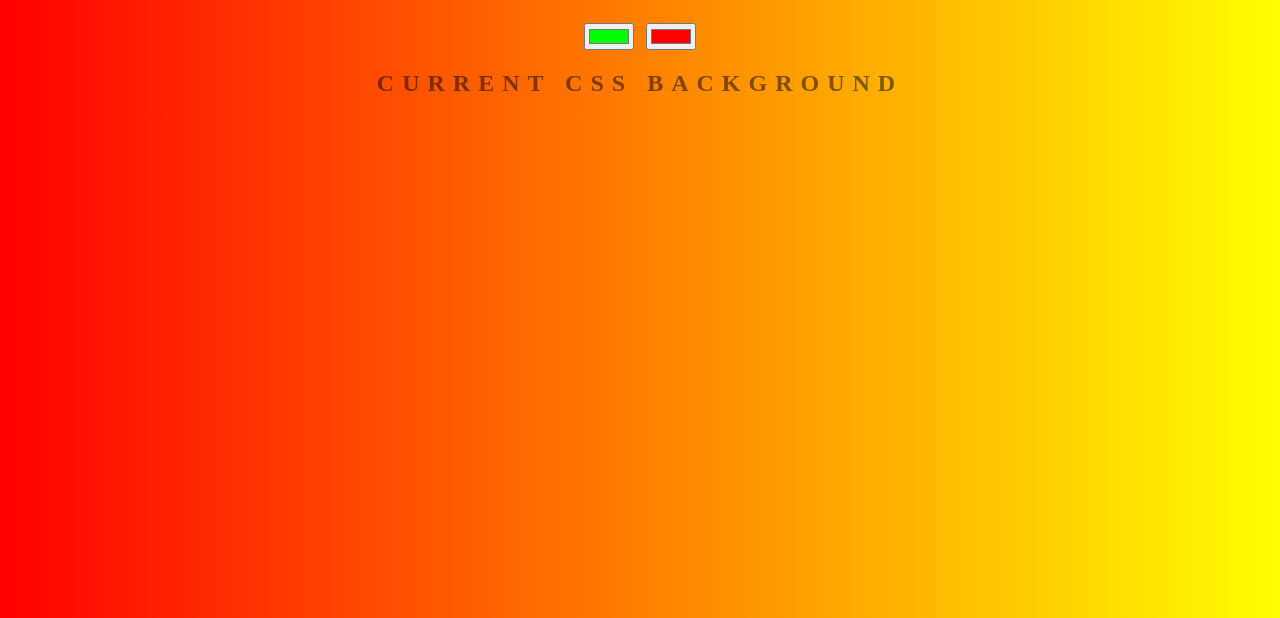
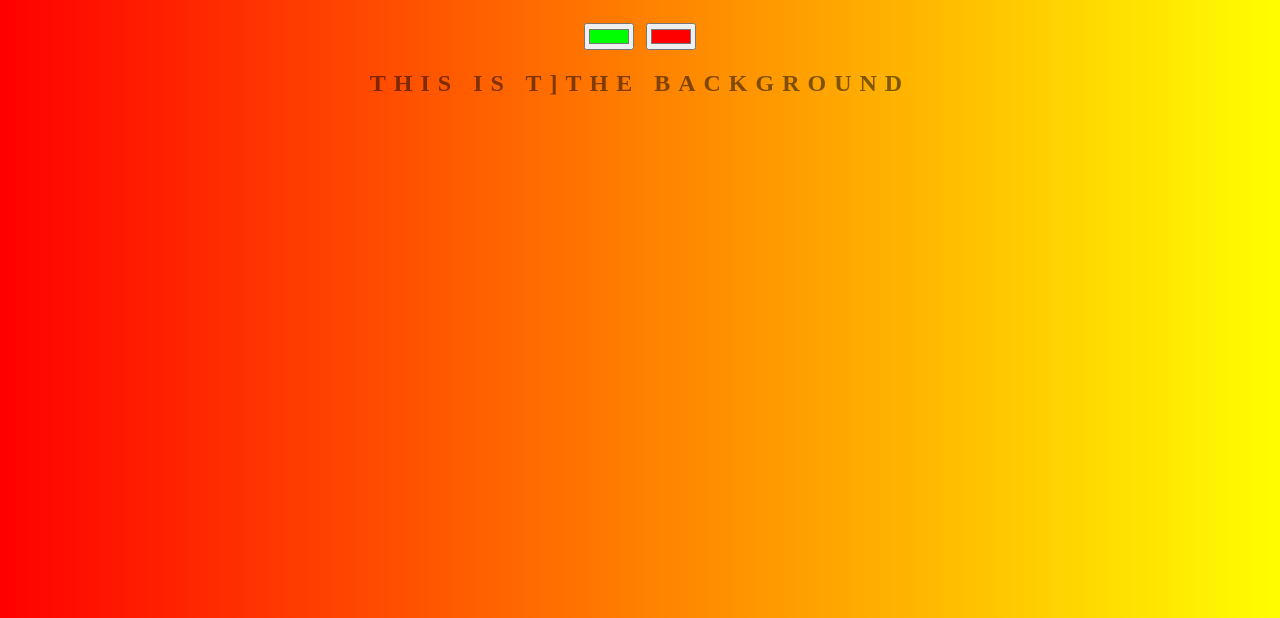
Before and after one commit to ashrafb1/background-gen, a plain HTML site: page index.html in a window 1280 px wide. Shown: the part 182-800 px from the top of the page. Drawn offline with Linux system fonts and the light colour scheme.

Commit message:
changing text

```diff
--- a/index.html
+++ b/index.html
@@ -10,7 +10,7 @@
 	<h1>Background Geneerator</h1>
 	<input class="color1" type="color" name="color1" value="#00ff00">
 	<input class="color2" type="color" name="color2" value="#ff0000">
-	<h2>Current CSS Background</h2>
+	<h2>This is T]the Background</h2>
 	<h3></h3>
 
 
```
